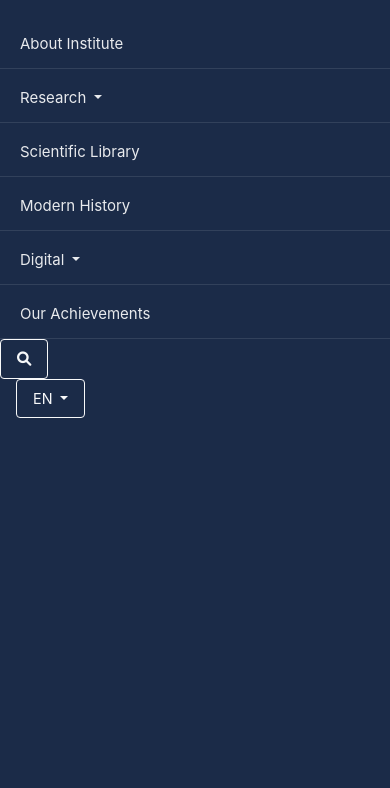
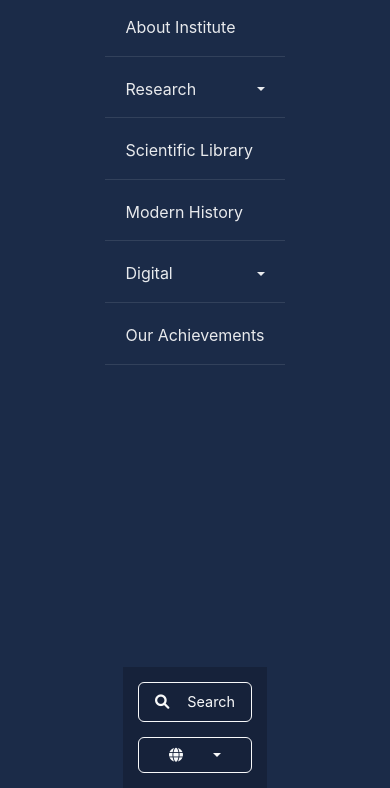
Before and after one commit to SmaylovSerikbay/historystate, a Django app: page /en/ in a window 390 px wide, after a click that opens the changed part. Shown: the part 56-844 px from the top of the page. Run offline with Django 5.2, Linux system fonts and the light colour scheme; data that the repository does not hold is empty; some libraries are stand-ins or nearby versions.

Commit message:
Implement mobile-friendly navbar with enhanced search and language switcher

```diff
--- a/templates/base.html
+++ b/templates/base.html
@@ -188,10 +188,12 @@
                 right: 0;
                 bottom: 0;
                 background: var(--primary-color);
-                padding: 20px 0;
+                padding: 0;
                 overflow-y: auto;
                 transition: transform 0.3s ease;
                 transform: translateX(100%);
+                display: flex;
+                flex-direction: column;
             }
 
             .navbar-collapse.show {
@@ -201,6 +203,7 @@
             .navbar-nav {
                 padding: 0;
                 margin: 0;
+                order: 1;
             }
 
             .nav-item {
@@ -210,6 +213,18 @@
             .nav-link {
                 padding: 15px 20px !important;
                 font-size: 16px;
+                display: flex;
+                align-items: center;
+                justify-content: space-between;
+            }
+
+            .dropdown-toggle::after {
+                margin-left: 10px;
+                transition: transform 0.3s;
+            }
+
+            .dropdown-toggle[aria-expanded="true"]::after {
+                transform: rotate(180deg);
             }
 
             .dropdown-menu {
@@ -217,6 +232,8 @@
                 border-radius: 0;
                 box-shadow: none;
                 padding: 0;
+                margin: 0;
+                border: none;
             }
 
             .dropdown-item {
@@ -229,6 +246,88 @@
                 background: rgba(255,255,255,0.1);
                 color: #fff;
                 padding-left: 35px;
+            }
+
+            /* Мобильный поиск и язык */
+            .mobile-actions {
+                order: 2;
+                padding: 20px;
+                background: rgba(0,0,0,0.2);
+                margin-top: auto;
+                display: flex;
+                flex-direction: column;
+                gap: 15px;
+            }
+
+            .search-wrapper {
+                width: 100%;
+                margin: 0;
+            }
+
+            .search-toggle {
+                width: 100%;
+                display: flex;
+                align-items: center;
+                justify-content: center;
+                gap: 10px;
+                padding: 12px;
+                border-radius: 6px;
+            }
+
+            .search-toggle i {
+                margin-right: 8px;
+            }
+
+            .search-popup {
+                position: fixed;
+                top: 60px;
+                left: 0;
+                right: 0;
+                width: 100%;
+                border-radius: 0;
+                box-shadow: 0 2px 10px rgba(0,0,0,0.1);
+                margin: 0;
+                padding: 20px;
+            }
+
+            .language-switcher {
+                width: 100%;
+                margin: 0;
+            }
+
+            .language-switcher .dropdown-toggle {
+                width: 100%;
+                display: flex;
+                align-items: center;
+                justify-content: center;
+                gap: 10px;
+                padding: 12px;
+                border-radius: 6px;
+            }
+
+            .language-switcher .dropdown-menu {
+                position: static !important;
+                width: 100%;
+                transform: none !important;
+                background: rgba(255,255,255,0.1);
+                padding: 5px 0;
+                margin-top: 5px;
+            }
+
+            .language-switcher .dropdown-item {
+                color: rgba(255,255,255,0.9);
+                text-align: center;
+                padding: 12px;
+                border-bottom: 1px solid rgba(255,255,255,0.1);
+            }
+
+            .language-switcher .dropdown-item:last-child {
+                border-bottom: none;
+            }
+
+            .language-switcher .dropdown-item:hover {
+                background: rgba(255,255,255,0.2);
+                padding-left: 12px;
             }
         }
 
@@ -254,13 +353,22 @@
                 top: 56px;
             }
 
-            .nav-link {
-                padding: 12px 20px !important;
-                font-size: 15px;
+            .search-popup {
+                top: 56px;
             }
 
-            .dropdown-item {
-                padding: 10px 25px;
+            .mobile-actions {
+                padding: 15px;
+            }
+
+            .search-toggle,
+            .language-switcher .dropdown-toggle {
+                padding: 10px;
+                font-size: 14px;
+            }
+
+            .language-switcher .dropdown-item {
+                padding: 10px;
                 font-size: 14px;
             }
         }
@@ -383,7 +491,7 @@
                     <span class="navbar-toggler-icon"></span>
                 </button>
                 <div class="collapse navbar-collapse" id="navbarNav">
-                    <ul class="navbar-nav me-auto">
+                    <ul class="navbar-nav">
                         <li class="nav-item">
                             <a class="nav-link" href="{% url 'main:about' %}">{% trans "About Institute" %}</a>
                         </li>
@@ -417,9 +525,11 @@
                             <a class="nav-link" href="#">{% trans "Our Achievements" %}</a>
                         </li>
                     </ul>
-                    <div class="search-wrapper me-3">
+                    <div class="mobile-actions d-lg-none">
+                        <div class="search-wrapper">
                             <button class="btn btn-outline-light search-toggle" type="button">
                                 <i class="fas fa-search"></i>
+                                <span>{% trans "Search" %}</span>
                             </button>
                             <div class="search-popup">
                                 <form class="search-form" action="{% url 'main:search' %}" method="GET">
@@ -433,17 +543,15 @@
                             </div>
                         </div>
                         <div class="language-switcher">
-                        {% get_current_language as LANGUAGE_CODE %}
-                        {% get_available_languages as LANGUAGES %}
-                        {% get_language_info_list for LANGUAGES as languages %}
-                        <div class="dropdown">
-                            <button class="btn btn-outline-light dropdown-toggle" type="button" data-bs-toggle="dropdown">
-                                {{ LANGUAGE_CODE|upper }}
+                            <div class="dropdown w-100">
+                                <button class="btn btn-outline-light dropdown-toggle w-100" type="button" data-bs-toggle="dropdown">
+                                    <i class="fas fa-globe"></i>
+                                    <span>{{ LANGUAGE_CODE|upper }}</span>
                                 </button>
-                            <ul class="dropdown-menu dropdown-menu-end">
+                                <ul class="dropdown-menu">
                                     {% for language in languages %}
                                     <li>
-                                    <form action="{% url 'set_language' %}" method="post">
+                                        <form action="{% url 'set_language' %}" method="post" class="w-100">
                                             {% csrf_token %}
                                             <input name="next" type="hidden" value="{{ request.path }}">
                                             <input name="language" type="hidden" value="{{ language.code }}">
@@ -454,6 +562,7 @@
                                     </li>
                                     {% endfor %}
                                 </ul>
+                            </div>
                         </div>
                     </div>
                 </div>
@@ -567,6 +676,25 @@
                     this.querySelector('.navbar-toggler-icon::after').style.transform = 'rotate(0) translate(0)';
                 }
             });
+
+            // Обработка мобильного меню
+            const dropdowns = document.querySelectorAll('.dropdown-toggle');
+            dropdowns.forEach(dropdown => {
+                dropdown.addEventListener('click', function() {
+                    const expanded = this.getAttribute('aria-expanded') === 'true';
+                    this.classList.toggle('active', expanded);
+                });
+            });
+
+            // Закрытие мобильного меню при клике на пункт меню
+            const menuItems = document.querySelectorAll('.navbar-nav .nav-link:not(.dropdown-toggle)');
+            menuItems.forEach(item => {
+                item.addEventListener('click', function() {
+                    const navbarCollapse = document.querySelector('.navbar-collapse');
+                    const bsCollapse = new bootstrap.Collapse(navbarCollapse);
+                    bsCollapse.hide();
+                });
+            });
         });
     </script>
     {% block extra_js %}{% endblock %}
```
Lines whose indentation alone changed are shown as unchanged.
